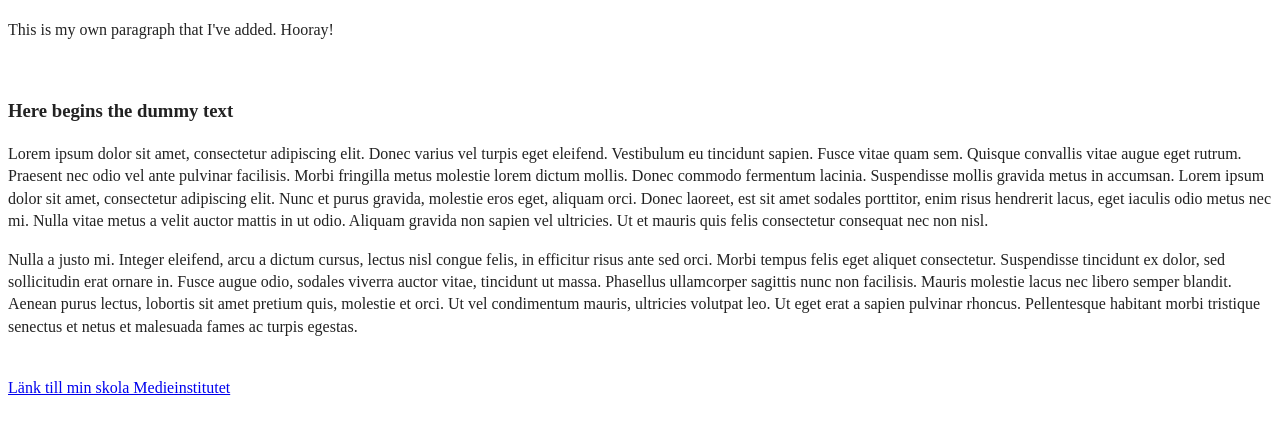
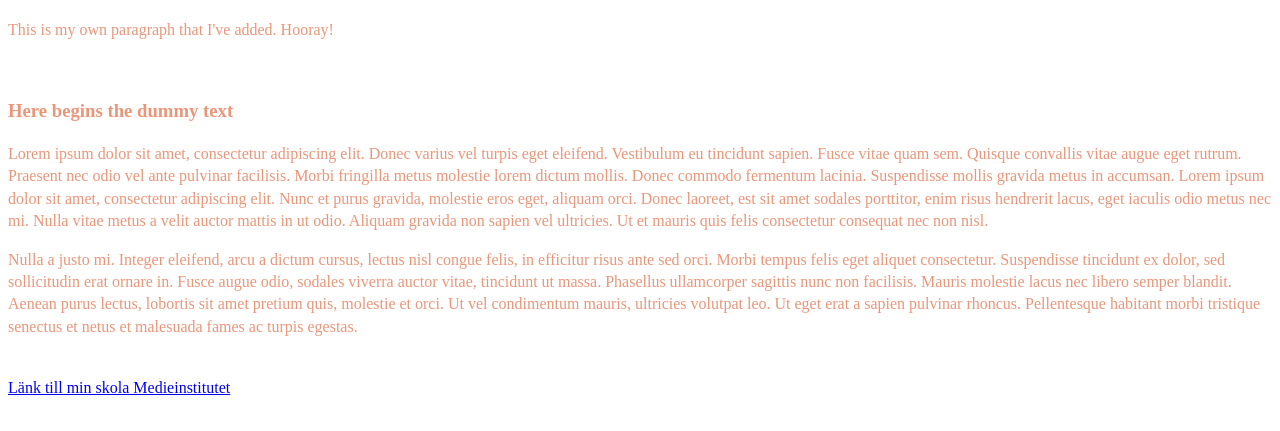
Before and after one commit to krbencze/HTML_dummy_website, a website built with webpack: page index.html in a window 1280 px wide. Shown: the part 69-500 px from the top of the page. Built offline with nearby package versions, Linux system fonts and the light colour scheme.

```diff
--- a/index.html
+++ b/index.html
@@ -22,7 +22,7 @@
   <meta name="theme-color" content="#fafafa">
 </head>
 
-<body>
+<body style="color: darksalmon">
 
   <!-- Add your site or application content here -->
   <h1 style="color: midnightblue">This is a title!</h1>
```
